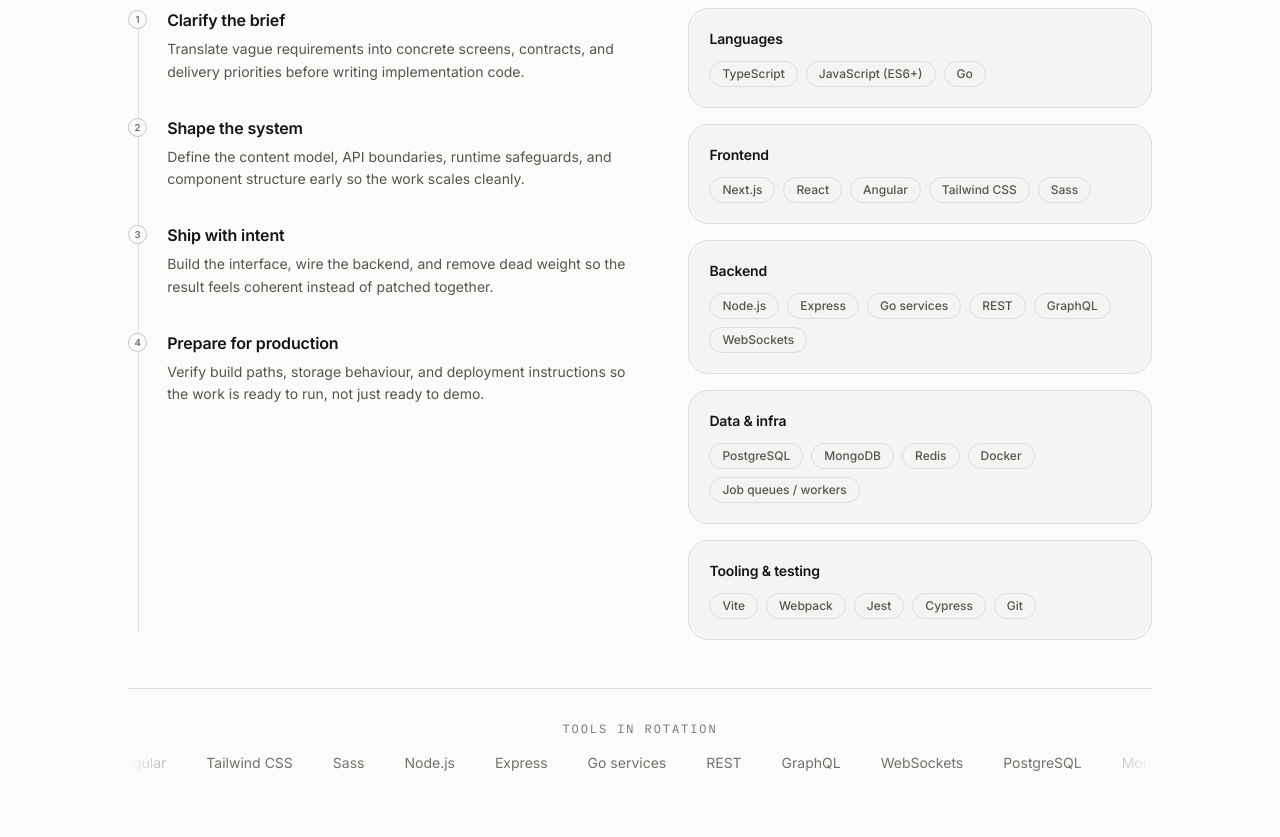
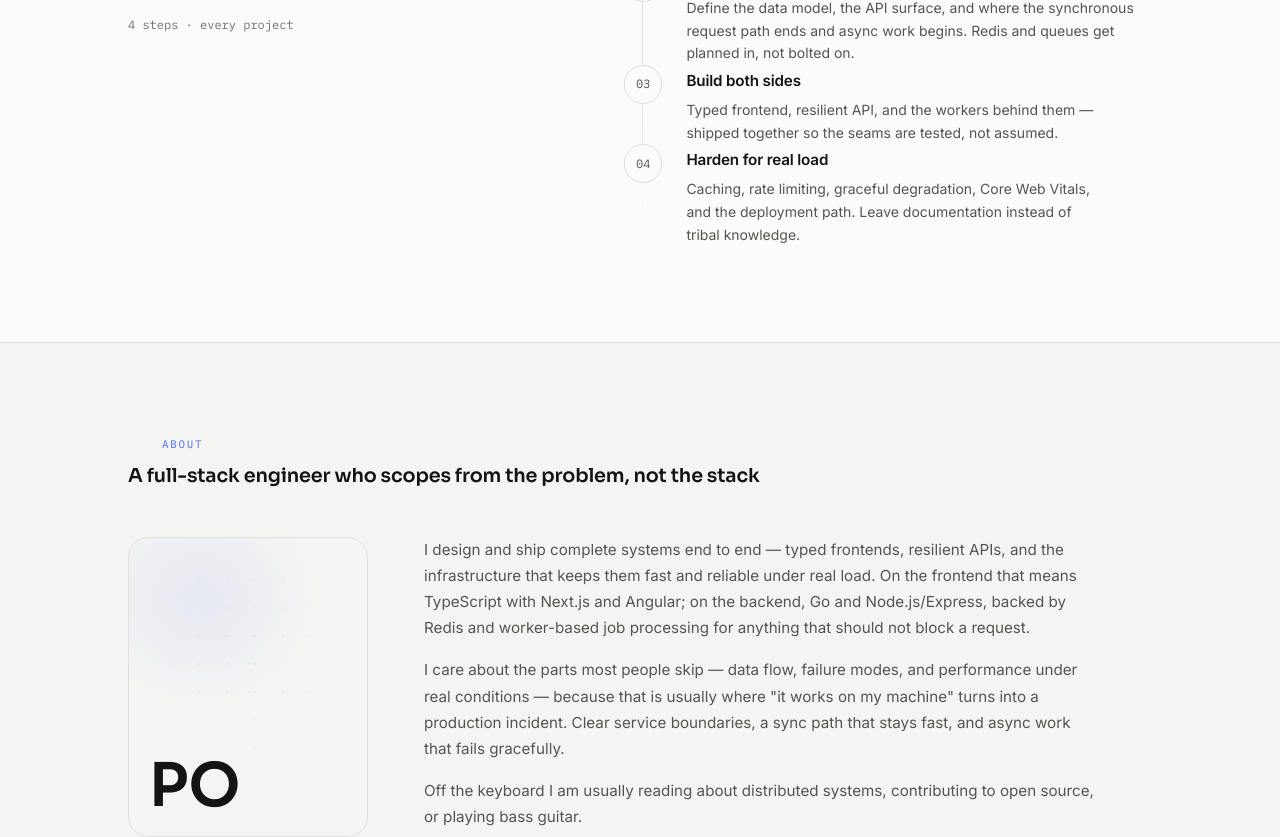
Before and after one commit to peterchims/portfolio, a React (Vite) app in the folder frontend/: page / in a window 1280 px wide. Shown: the part 3442-4279 px from the top of the page. Built offline with nearby package versions, Linux system fonts and the light colour scheme; no server answers.

Commit message:
fix-Ui-build

```diff
--- a/frontend/src/components/sections/Process.tsx
+++ b/frontend/src/components/sections/Process.tsx
@@ -1,61 +1,40 @@
-import { processSteps, stackGroups } from '../../content/process';
+import { processSteps } from '../../content/process';
 import { sectionIntros } from '../../content/site';
-import { Chip } from '../ui/Chip';
-import { Marquee } from '../ui/Marquee';
-import { Reveal } from '../ui/Reveal';
+import { Reveal, RevealItem } from '../ui/Reveal';
 import { Section, SectionHeader } from '../ui/Section';
-
-const allTech = Array.from(new Set(stackGroups.flatMap((group) => group.items)));
 
 export function Process() {
   return (
     <Section id="process">
-      <SectionHeader {...sectionIntros.process} />
+      <div className="grid gap-10 lg:grid-cols-[0.9fr_1.1fr] lg:gap-16">
+        <div className="lg:sticky lg:top-24 lg:self-start">
+          <SectionHeader {...sectionIntros.process} />
+          <p className="mt-6 font-mono text-xs text-text-faint">
+            {processSteps.length} steps · every project
+          </p>
+        </div>
 
-      <div className="mt-10 grid gap-12 lg:grid-cols-[1.05fr_0.95fr]">
-        <ol className="relative">
+        <Reveal as="ol" stagger className="relative">
           <span
             aria-hidden
-            className="absolute bottom-2 left-[0.6rem] top-2 w-px bg-border"
+            className="absolute bottom-6 left-[1.15rem] top-6 w-px bg-gradient-to-b from-border via-border to-transparent"
           />
           {processSteps.map((step, index) => (
-            <Reveal as="li" key={step.title} delay={index} className="relative flex gap-5 pb-8 last:pb-0">
-              <span className="relative z-[1] mt-0.5 flex h-[1.2rem] w-[1.2rem] shrink-0 items-center justify-center rounded-full border border-border-strong bg-bg text-[0.6rem] font-semibold text-text-faint">
-                {index + 1}
-              </span>
-              <div>
-                <h3 className="text-base font-semibold text-text">{step.title}</h3>
-                <p className="mt-1.5 text-sm leading-relaxed text-text-muted">
-                  {step.description}
-                </p>
+            <RevealItem as="li" key={step.title}>
+              <div className="group relative flex gap-6 pb-10 last:pb-0">
+                <span className="relative z-[1] flex h-[2.4rem] w-[2.4rem] shrink-0 items-center justify-center rounded-full border border-border bg-bg font-mono text-xs text-text-muted transition-colors duration-300 group-hover:border-accent group-hover:text-accent">
+                  {String(index + 1).padStart(2, '0')}
+                </span>
+                <div className="pt-1.5">
+                  <h3 className="text-[0.95rem] font-semibold text-text">{step.title}</h3>
+                  <p className="mt-2 max-w-md text-sm leading-relaxed text-text-muted">
+                    {step.description}
+                  </p>
+                </div>
               </div>
-            </Reveal>
+            </RevealItem>
           ))}
-        </ol>
-
-        <div className="grid gap-4 sm:grid-cols-2 lg:grid-cols-1">
-          {stackGroups.map((group, index) => (
-            <Reveal
-              key={group.title}
-              delay={index}
-              className="rounded-2xl border border-border bg-bg-subtle p-5"
-            >
-              <h3 className="text-sm font-semibold text-text">{group.title}</h3>
-              <div className="mt-3 flex flex-wrap gap-2">
-                {group.items.map((item) => (
-                  <Chip key={item}>{item}</Chip>
-                ))}
-              </div>
-            </Reveal>
-          ))}
-        </div>
-      </div>
-
-      <div className="mt-12 border-t border-border pt-8">
-        <p className="mb-4 text-center font-mono text-xs uppercase tracking-[0.16em] text-text-faint">
-          Tools in rotation
-        </p>
-        <Marquee items={allTech.map((tech) => <span key={tech}>{tech}</span>)} />
+        </Reveal>
       </div>
     </Section>
   );
--- a/frontend/src/content/index.ts
+++ b/frontend/src/content/index.ts
@@ -1,7 +1,8 @@
 export { profile } from './profile';
 export { navItems } from './nav';
 export { services } from './services';
-export { processSteps, stackGroups } from './process';
+export { processSteps } from './process';
+export { stackGroups } from './stack';
 export { projects, getProject, getAdjacentProjects } from './projects';
 export { about } from './about';
 export { siteMeta, sectionIntros, hero, footer, contactForm } from './site';
--- a/frontend/src/content/process.ts
+++ b/frontend/src/content/process.ts
@@ -1,47 +1,24 @@
-import type { ProcessStep, StackGroup } from '../types/portfolio';
+import type { ProcessStep } from '../types/portfolio';
 
 export const processSteps: ProcessStep[] = [
   {
-    title: 'Clarify the brief',
+    title: 'Scope from the outcome',
     description:
-      'Translate vague requirements into concrete screens, contracts, and delivery priorities before writing implementation code.',
+      'Start at the problem and the user outcome — not the stack. Translate vague requirements into concrete screens, contracts, and delivery priorities.',
   },
   {
-    title: 'Shape the system',
+    title: 'Draw the boundaries',
     description:
-      'Define the content model, API boundaries, runtime safeguards, and component structure early so the work scales cleanly.',
+      'Define the data model, the API surface, and where the synchronous request path ends and async work begins. Redis and queues get planned in, not bolted on.',
   },
   {
-    title: 'Ship with intent',
+    title: 'Build both sides',
     description:
-      'Build the interface, wire the backend, and remove dead weight so the result feels coherent instead of patched together.',
+      'Typed frontend, resilient API, and the workers behind them — shipped together so the seams are tested, not assumed.',
   },
   {
-    title: 'Prepare for production',
+    title: 'Harden for real load',
     description:
-      'Verify build paths, storage behaviour, and deployment instructions so the work is ready to run, not just ready to demo.',
+      'Caching, rate limiting, graceful degradation, Core Web Vitals, and the deployment path. Leave documentation instead of tribal knowledge.',
   },
 ];
-
-export const stackGroups: StackGroup[] = [
-  {
-    title: 'Languages',
-    items: ['TypeScript', 'JavaScript (ES6+)', 'Go'],
-  },
-  {
-    title: 'Frontend',
-    items: ['Next.js', 'React', 'Angular', 'Tailwind CSS', 'Sass'],
-  },
-  {
-    title: 'Backend',
-    items: ['Node.js', 'Express', 'Go services', 'REST', 'GraphQL', 'WebSockets'],
-  },
-  {
-    title: 'Data & infra',
-    items: ['PostgreSQL', 'MongoDB', 'Redis', 'Docker', 'Job queues / workers'],
-  },
-  {
-    title: 'Tooling & testing',
-    items: ['Vite', 'Webpack', 'Jest', 'Cypress', 'Git'],
-  },
-];
--- a/frontend/src/types/portfolio.ts
+++ b/frontend/src/types/portfolio.ts
@@ -40,11 +40,6 @@
 export interface ProcessStep {
   title: string;
   description: string;
-}
-
-export interface StackGroup {
-  title: string;
-  items: string[];
 }
 
 export interface CaseStudy {
```
